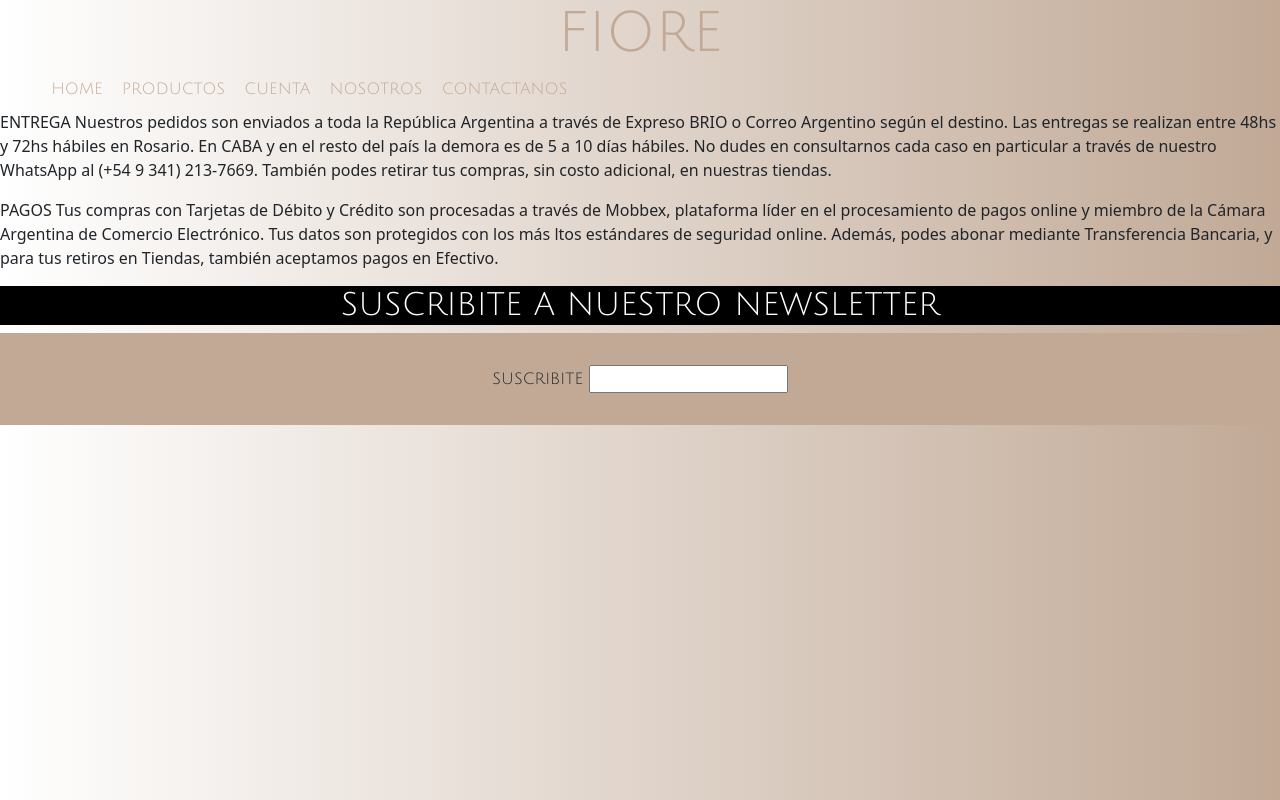
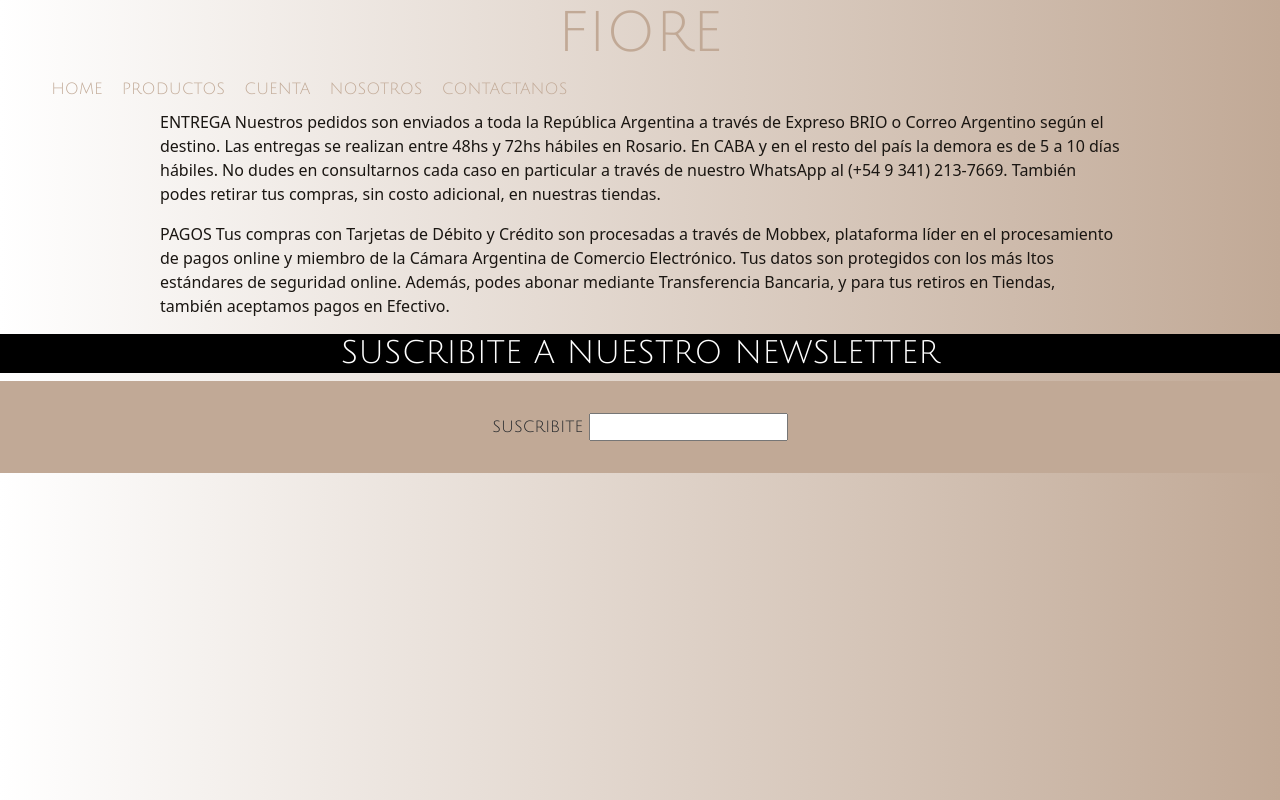
Before and after one commit to aylenirigoyen/sass, a plain HTML site: page pages/nosotros.html in a window 1280 px wide. Drawn offline with nearby package versions, Linux system fonts and the light colour scheme.

Commit message:
cambio pag nosotros

```diff
--- a/assets/style/style.css
+++ b/assets/style/style.css
@@ -150,6 +150,14 @@ nav ul li a {
 
 /*nosotros*/
 
+.texto{
+    color: #1a1612;
+    margin-right: 5rem;
+    margin-left: 5rem;
+
+
+}
+
 
 
 
--- a/pages/nosotros.html
+++ b/pages/nosotros.html
@@ -1,19 +1,23 @@
 <!DOCTYPE html>
 <html lang="es">
+
 <head>
     <meta charset="UTF-8">
     <meta http-equiv="X-UA-Compatible" content="IE=edge">
     <meta name="viewport" content="width=device-width, initial-scale=1.0">
     <!-- CSS only -->
-    <link href="https://cdn.jsdelivr.net/npm/bootstrap@5.2.0-beta1/dist/css/bootstrap.min.css"
-    rel="stylesheet" integrity="sha384-0evHe/X+R7YkIZDRvuzKMRqM+OrBnVFBL6DOitfPri4tjfHxaWutUpFmBp4vmVor"
-    crossorigin="anonymous">
+    <link href="https://cdn.jsdelivr.net/npm/bootstrap@5.2.0-beta1/dist/css/bootstrap.min.css" rel="stylesheet"
+        integrity="sha384-0evHe/X+R7YkIZDRvuzKMRqM+OrBnVFBL6DOitfPri4tjfHxaWutUpFmBp4vmVor" crossorigin="anonymous">
     <link rel="stylesheet" href="../assets/style/style.css">
     <link rel="preconnect" href="https://fonts.googleapis.com">
     <link rel="preconnect" href="https://fonts.gstatic.com" crossorigin>
     <link href="https://fonts.googleapis.com/css2?family=Julius+Sans+One&display=swap" rel="stylesheet">
+
+
     <title>NOSOTROS</title>
+
 </head>
+
 <body>
     <h1 id="tituloPrincipal">FIORE</h1>
     <nav>
@@ -25,9 +29,9 @@
             <li><a href="./contactanos.html">CONTACTANOS</a></li>
         </ul>
     </nav>
-</body>
 
-<main>
+
+    <div class="texto">
 
         <P class="texto">
             ENTREGA
@@ -53,7 +57,12 @@
             en Efectivo.
         </P>
 
-</main>
+    </div>
+    <script src="https://cdn.jsdelivr.net/npm/bootstrap@5.2.0/dist/js/bootstrap.bundle.min.js"
+        integrity="sha384-A3rJD856KowSb7dwlZdYEkO39Gagi7vIsF0jrRAoQmDKKtQBHUuLZ9AsSv4jD4Xa"
+        crossorigin="anonymous"></script>
+
+</body>
 
 <footer>
     <h1 id="suscribete">SUSCRIBITE A NUESTRO NEWSLETTER</h1>
@@ -62,4 +71,5 @@
         <input type="text" name="suscribite">
     </div>
 </footer>
+
 </html>
```
Also changed, not shown: pages/productos.html (+1 -1 lines).
